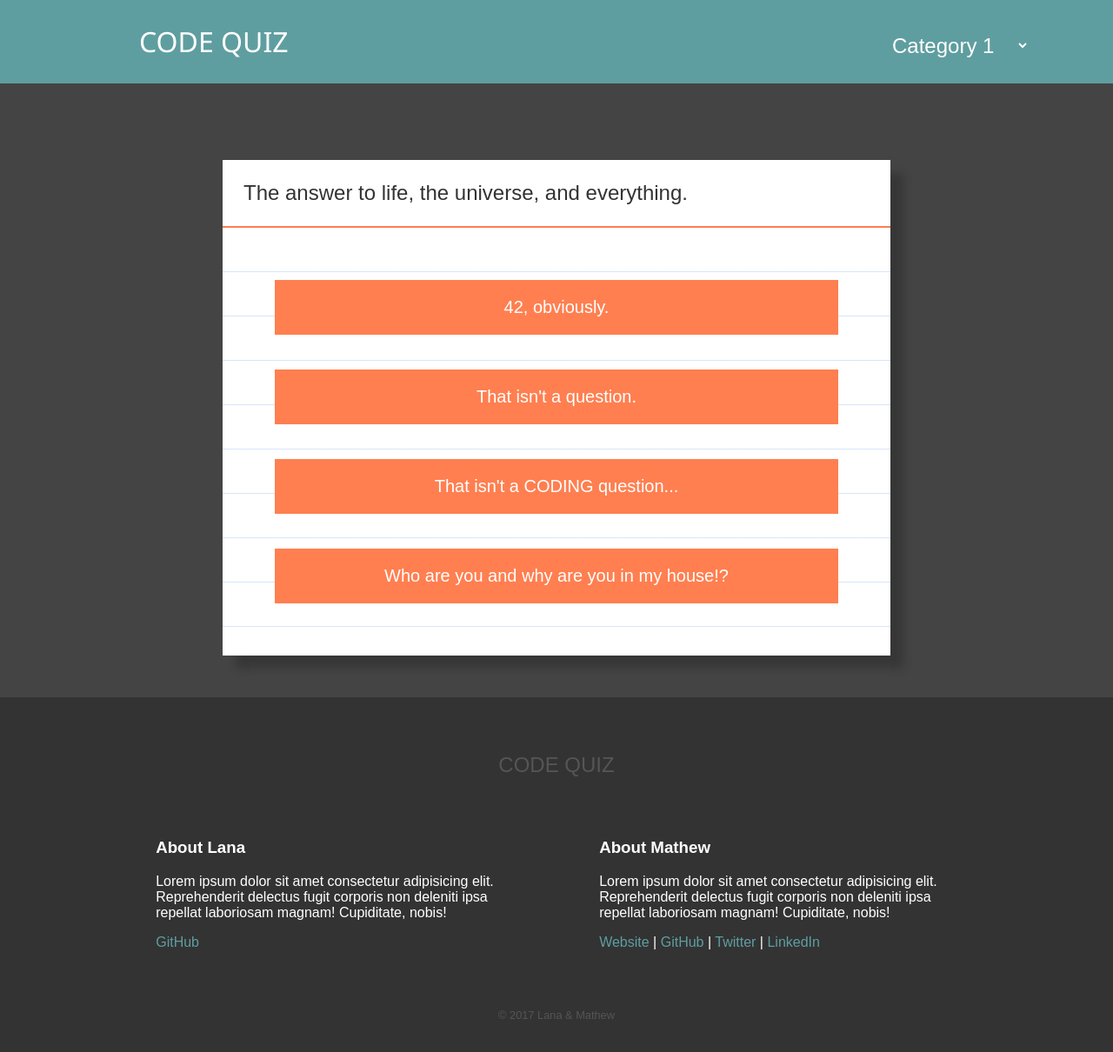
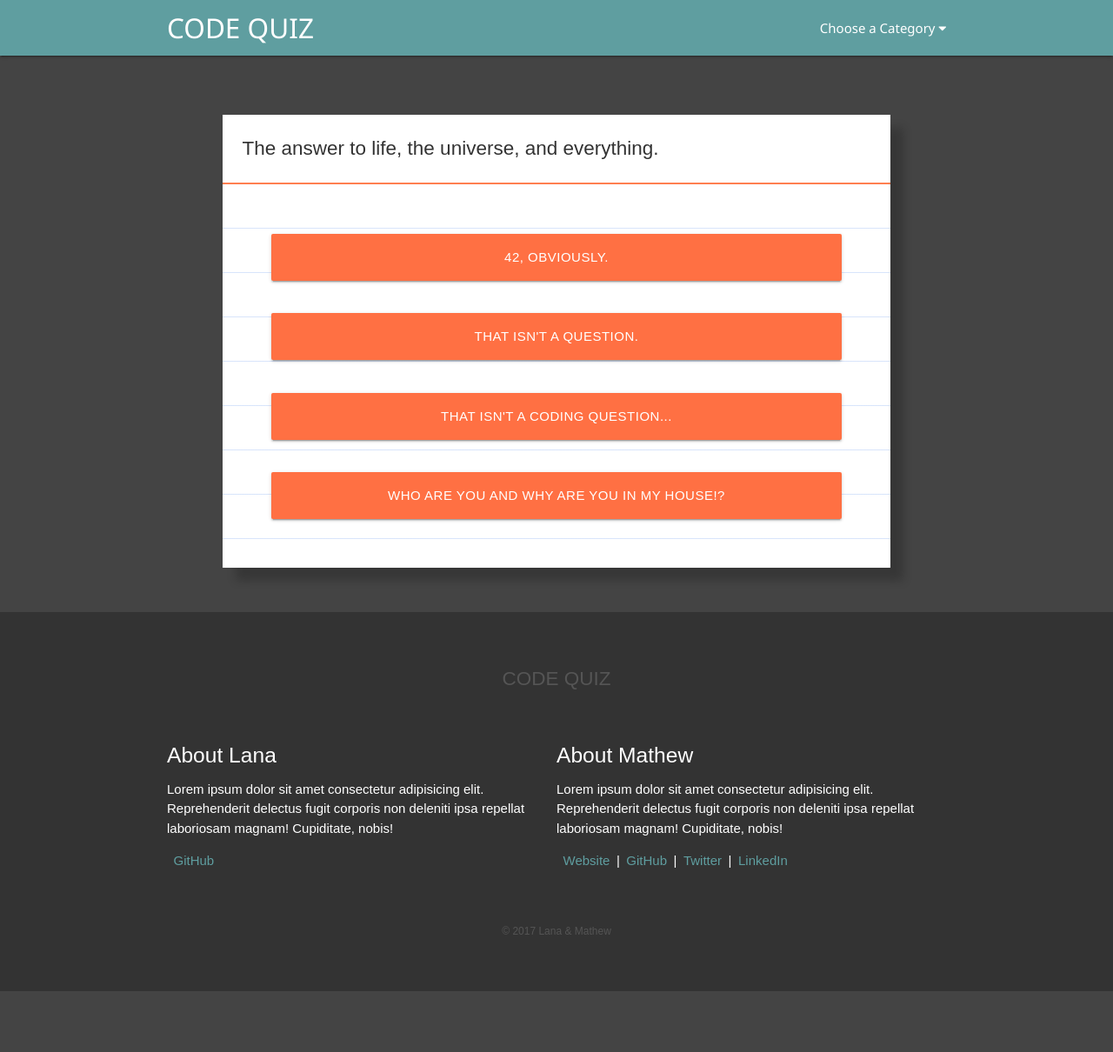
Before and after one commit to mathewjcohen/code-quiz, a React (Create React App) app in the folder client/: page / in a window 1280 px wide. Shown: the top 1210 px of the page at 87% size. After the commit the page ends 1140 px from the top, so only its background shows below. Built offline with nearby package versions, Linux system fonts and the light colour scheme.

Commit message:
made some slight progress; caved into using materialize as it is just slightly faster to implement.

```diff
--- a/client/public/index.html
+++ b/client/public/index.html
@@ -1,17 +1,25 @@
 <!doctype html>
 <html lang="en">
+
 <head>
   <meta charset="utf-8">
   <meta name="viewport" content="width=device-width, initial-scale=1, shrink-to-fit=no">
   <link rel="manifest" href="%PUBLIC_URL%/manifest.json">
   <link rel="shortcut icon" href="%PUBLIC_URL%/favicon.ico">
+  <link rel="stylesheet" href="https://maxcdn.bootstrapcdn.com/font-awesome/4.7.0/css/font-awesome.min.css">
+  <link rel="stylesheet" href="https://cdnjs.cloudflare.com/ajax/libs/materialize/0.100.2/css/materialize.min.css">
   <title>Code Quiz</title>
 </head>
+
 <body>
   <noscript>
     You need to enable JavaScript to run this app.
   </noscript>
   <div id="root"></div>
 
+  <script src="https://code.jquery.com/jquery-3.2.1.min.js" integrity="sha256-hwg4gsxgFZhOsEEamdOYGBf13FyQuiTwlAQgxVSNgt4="
+    crossorigin="anonymous"></script>
+  <script src="https://cdnjs.cloudflare.com/ajax/libs/materialize/0.100.2/js/materialize.min.js"></script>
 </body>
+
 </html>
--- a/client/src/App.js
+++ b/client/src/App.js
@@ -5,8 +5,8 @@ import QuizCard from './components/quizcard/Quiz';
 import Footer from './components/footer/Footer';
 
 class App extends Component {
-  constructor(props) {
-    super(props);
+  constructor() {
+    super();
 
     this.state = {
       qArray: [
--- a/client/src/components/footer/Footer.css
+++ b/client/src/components/footer/Footer.css
@@ -2,11 +2,6 @@
   display: block;
   padding: 4em 0;
   background: #333;
-}
-
-#footer .container{
-  margin: 0 auto;
-  width: 1024px;
 }
 
 .footer_top{
@@ -16,10 +11,14 @@
   font-size: 1.5em;
   color: #555;
 }
-
+.footer_flex{
+  display: flex;
+  justify-content: space-between;
+}
 #footer a{
   color: cadetblue;
   text-decoration: none;
+  padding: 0 .5em;
 }
 #footer a:hover{
   color: coral;
@@ -27,8 +26,6 @@
 #footer .lana, #footer .mat{
   display: inline-block;
   vertical-align: top;
-  width: calc(40% - 2px);
-  padding: 0 5%;
 }
 
 #footer .copyright{
--- a/client/src/components/footer/Footer.js
+++ b/client/src/components/footer/Footer.js
@@ -7,26 +7,36 @@ class Footer extends Component {
       <div id="footer">
         <div className="container">
           <div className="footer_top">CODE QUIZ</div>
+          <div className="footer_flex">
             <div className="lana">
-            <h3>About Lana</h3>
-            <p>
-              Lorem ipsum dolor sit amet consectetur adipisicing elit.
-              Reprehenderit delectus fugit corporis non deleniti ipsa repellat
-              laboriosam magnam! Cupiditate, nobis!
-            </p>
-            <p><a href="https://github.com/lanac">GitHub</a></p>
-          </div>
-          <div className="mat">
-            <h3>About Mathew</h3>
+              <h5>About Lana</h5>
               <p>
                 Lorem ipsum dolor sit amet consectetur adipisicing elit.
                 Reprehenderit delectus fugit corporis non deleniti ipsa repellat
                 laboriosam magnam! Cupiditate, nobis!
               </p>
               <p>
-              <a href="http://www.mathewcohen.com">Website</a> | <a href="https://github.com/mathewjcohen">GitHub</a> | <a href="http://www.twitter.com/matjcohen">Twitter</a> | <a href="https://www.linkedin.com/in/mathew-cohen-9223ba5a/">LinkedIn</a>
+                <a href="https://github.com/lanac" target="_blank"  rel="noopener noreferrer">GitHub</a>
               </p>
             </div>
+            <div className="mat">
+              <h5>About Mathew</h5>
+              <p>
+                Lorem ipsum dolor sit amet consectetur adipisicing elit.
+                Reprehenderit delectus fugit corporis non deleniti ipsa repellat
+                laboriosam magnam! Cupiditate, nobis!
+              </p>
+              <p>
+                <a href="http://www.mathewcohen.com" target="_blank" rel="noopener noreferrer">Website</a>|
+                <a href="https://github.com/mathewjcohen" target="_blank"  rel="noopener noreferrer">GitHub</a>|
+                <a href="http://www.twitter.com/matjcohen" target="_blank"  rel="noopener noreferrer">Twitter</a>|
+                <a href="https://www.linkedin.com/in/mathew-cohen-9223ba5a/" target="_blank"  rel="noopener noreferrer">
+                  LinkedIn
+                </a>
+              </p>
+            </div>
+          </div>
+
           <div className="copyright">&copy; 2017 Lana & Mathew</div>
         </div>
       </div>
--- a/client/src/components/header/Header.css
+++ b/client/src/components/header/Header.css
@@ -8,50 +8,8 @@
     transform: translateY(0)
   }
 }
-header{
-  position: fixed;
-  width: 100%;
+nav{
   font-family: 'Segoe UI', Tahoma, Geneva, Verdana, sans-serif;
-  line-height: 1;
-  font-size: 2em;
-  height: 1em;
-  padding: 1em;
   background: cadetblue;
   animation: headerSlideIn 1.75s;
-  z-index: 10;
 }
-
-header .container{
-  width: 1024px;
-  margin: 0 auto;
-}
-#brand_logo{
-  width: auto;
-  overflow: hidden;
-}
-#brand_logo a{
-  text-decoration: none;
-  color: #fff;
-  transition: all ease-in-out .15s;
-}
-#brand_logo a:hover{
-  font-weight: bold;
-  color: #fff;
-}
-
-#category_select{
-  float: right;
-}
-#category_select select{
-  border: none;
-  padding: .25em 1em;
-  font-size: .75em;
-  background: cadetblue;
-  color: #fff;
-  outline: none;
-}
-#category_select select:hover{
-  background: cadetblue;
-  color: #fff;
-  outline: none;
-}
--- a/client/src/components/header/Header.js
+++ b/client/src/components/header/Header.js
@@ -4,19 +4,29 @@ import "./Header.css";
 class Header extends Component {
   render() {
     return (
-      <header>
+      <nav>
         <div className="container">
-          <span id="brand_logo"><a href='/'>CODE QUIZ</a></span>
-          <div id="category_select">
-            <select>
-              <option>Category 1</option>
-              <option>Category 2</option>
-              <option>Category 3</option>
-              <option>Category 4</option>
-            </select>
+          <div className="nav-wrapper">
+            <a className="brand-logo" href="/">
+              CODE QUIZ
+            </a>
+            <a className="right dropdown-button transparent" data-activates="dropdown1">
+              Choose a Category <i className="fa fa-caret-down" aria-hidden="true"></i>
+            </a>
+            <ul id="dropdown1" className="dropdown-content">
+              <li>
+                <a href="/">Category 1</a>
+              </li>
+              <li>
+                <a href="/">Category 2</a>
+              </li>
+              <li>
+                <a href="/">Category 3</a>
+              </li>
+            </ul>
           </div>
         </div>
-      </header>
+      </nav>
     );
   }
 }
--- a/client/src/components/quizcard/Quiz.css
+++ b/client/src/components/quizcard/Quiz.css
@@ -8,7 +8,6 @@
 }
 .card_wrap {
   margin: 0 auto;
-  margin-top: 7em;
   width: 75%;
   background: #fff;
   color: #333;
@@ -38,15 +37,27 @@
   padding: 1em 0;
 }
 .choice{
-  border: none;
   width: 100%;
   text-align: center;
-  padding: 1em 1.5em;
-  color: #fff;
-  font-size: 1em;
-  background: coral;
-  cursor: pointer;
 }
-.choice:hover{
-  outline: 5px solid cadetblue;
+
+.answer_pop_wrap{
+  position: absolute;
+  top: 0;
+  left: 0;
+  z-index: 20;
+  height: 100%;
+  width: 100%;
+  background: rgba(0,0,0,.25);
 }
+.answer_pop{
+  position: fixed;
+  top: 50%;
+  left: 50%;
+  transform: translate(-50%, -100%);
+  background: #fff;
+  color: #333;
+  padding: 2em 4em;
+  text-align: center;
+  font-size: 2em;
+}
--- a/client/src/components/quizcard/Quiz.js
+++ b/client/src/components/quizcard/Quiz.js
@@ -7,19 +7,22 @@ class QuizCard extends Component {
   constructor(props) {
     super(props);
 
-    this.state = { right: false, wrong: false };
+    this.state = { hideWrong: true, hideRight: true };
 
     this.question = this.props.item;
+
   }
 
-  clicked(userAnswer){
-    if(userAnswer === this.question.answer){
-      alert("You answered correct!")
-      this.setState({right : true})
-    }else{
-      alert("Nope. You got it wrong.")
-      this.setState({wrong : true})
+  clicked(userAnswer) {
+    if (userAnswer === this.question.answer) {
+      this.setState({hideRight: false})
+    } else {
+      this.setState({hideWrong: false})
     }
+  }
+
+  handleCloseWindow(){
+    this.setState({hideRight: true, hideWrong: true})
   }
 
   render() {
@@ -29,27 +32,29 @@ class QuizCard extends Component {
           <div className="card_title">{this.question.question}</div>
           <div className="card_body">
             <div className="choice_wrap">
-              <button onClick={ () => { this.clicked(this.question.answers[0]) } } className="choice">
+              <button onClick={() => { this.clicked(this.question.answers[0]); }} className="choice waves-effect waves-light btn-large deep-orange lighten-1 text-white">
                 {this.question.answers[0]}
               </button>
             </div>
             <div className="choice_wrap">
-              <button onClick={ () => { this.clicked(this.question.answers[1]) } } className="choice">
+              <button onClick={() => { this.clicked(this.question.answers[1]); }} className="choice waves-effect waves-light btn-large deep-orange lighten-1 text-white">
                 {this.question.answers[1]}
               </button>
             </div>
             <div className="choice_wrap">
-              <button onClick={ () => { this.clicked(this.question.answers[2]) } } className="choice">
+              <button onClick={() => { this.clicked(this.question.answers[2]); }} className="choice waves-effect waves-light btn-large deep-orange lighten-1 text-white">
                 {this.question.answers[2]}
               </button>
             </div>
             <div className="choice_wrap">
-              <button onClick={ () => { this.clicked(this.question.answers[3]) } } className="choice">
+              <button onClick={() => { this.clicked(this.question.answers[3]); }} className="choice waves-effect waves-light btn-large deep-orange lighten-1 text-white">
                 {this.question.answers[3]}
               </button>
             </div>
           </div>
         </div>
+        {!this.state.hideRight && <Right />}
+        {!this.state.hideWrong && <Wrong closeWindow={this.handleCloseWindow} />}
       </div>
     );
   }
--- a/client/src/components/quizcard/Right.js
+++ b/client/src/components/quizcard/Right.js
@@ -1,12 +1,20 @@
-import React from 'react';
-import './Quiz.css';
+import React, { Component } from "react";
+import "./Quiz.css";
 
-const Right = () => {
-  return(
-    <div id="right">
-      You got it right!
-    </div>
-  )
+class Right extends Component {
+
+  render() {
+    return (
+      <div className="answer_pop_wrap">
+        <div className="answer_pop">
+          <p>You answered right!</p>
+          <a href="/" className="btn">
+            close
+          </a>
+        </div>
+      </div>
+    );
+  }
 }
 
 export default Right;
--- a/client/src/components/quizcard/Wrong.js
+++ b/client/src/components/quizcard/Wrong.js
@@ -1,12 +1,29 @@
-import React from 'react';
-import './Quiz.css';
+import React, { Component } from "react";
+import "./Quiz.css";
 
-const Wrong = () => {
-  return(
-    <div id="wrong">
-      You got it wrong!
-    </div>
-  )
+class Wrong extends Component {
+  constructor(props){
+    super(props);
+
+    this.temp = "";
+  }
+
+  closeWindow = () => {
+    this.props.handleCloseWindow();
+  }
+
+  render() {
+    return (
+      <div className="answer_pop_wrap">
+        <div className="answer_pop">
+          <p>You answered wrong!</p>
+          <a onClick={this.closeWindow} className="btn">
+            close
+          </a>
+        </div>
+      </div>
+    );
+  }
 }
 
 export default Wrong;
```
Also changed, not shown: 1 other file (tests, documents, lock files or other folders). Lines whose indentation alone changed are shown as unchanged.
